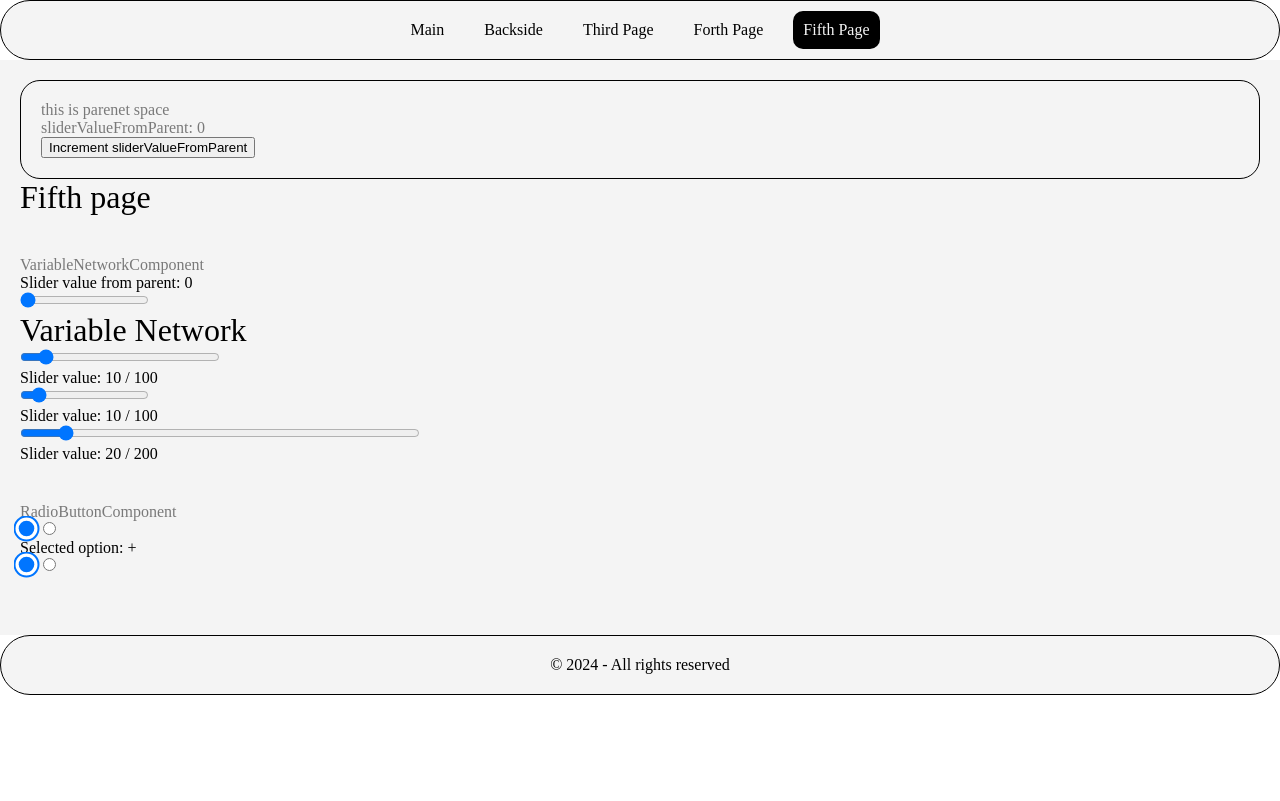
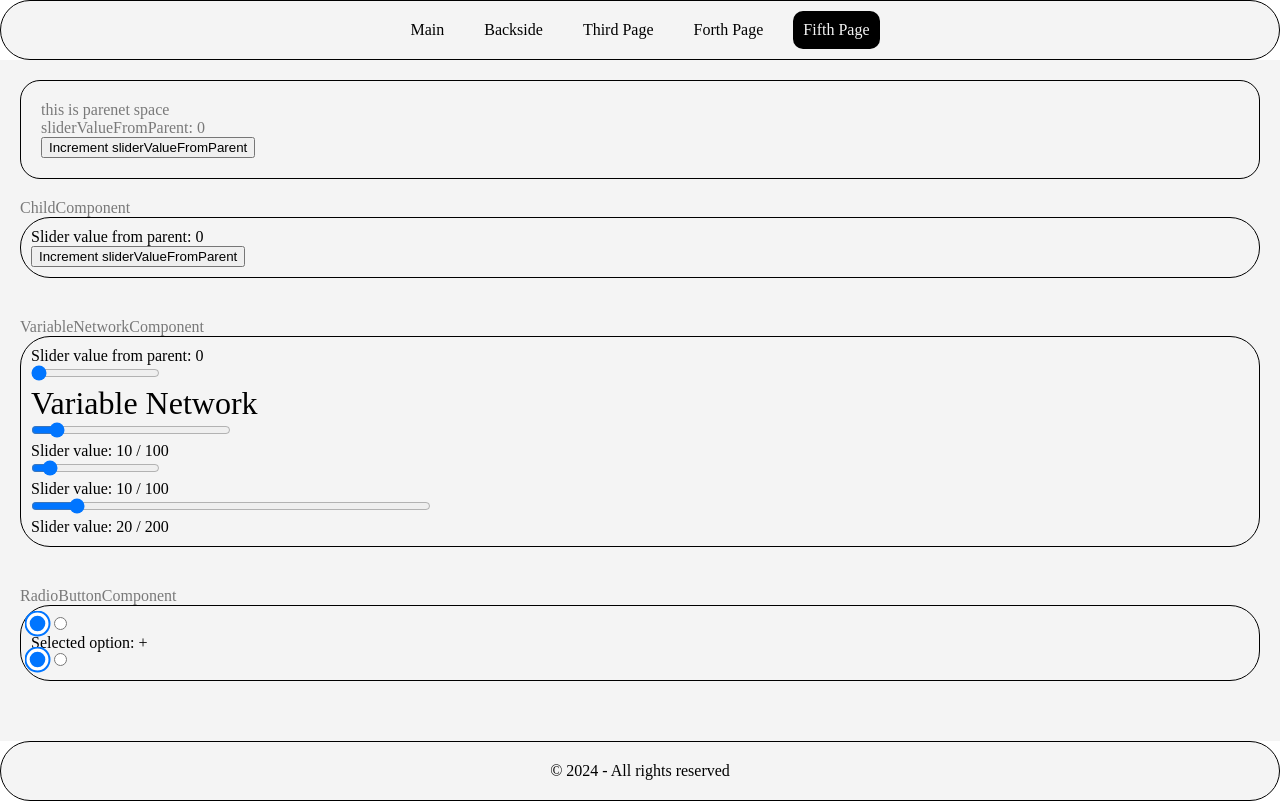
Before and after one commit to masashidev/vur_application_experiments, a Vue app in the folder experimentalVue/: page /fifthpage in a window 1280 px wide. Built offline with nearby package versions, Linux system fonts and the light colour scheme.

Commit message:
fix synchronization

```diff
--- /dev/null
+++ b/experimentalVue/src/components/ChildComponent.vue
@@ -0,0 +1,25 @@
+<script setup>
+// import { } from '';
+  import { defineProps }  from 'vue';
+  import { defineEmits } from 'vue';
+
+  const props = defineProps({
+    sliderValueFromParent: Number
+  });
+  const emit = defineEmits(['update:sliderValueFromParent']);
+
+  const incrementSliderValueFromParent = () => {
+    emit('update:sliderValueFromParent', props.sliderValueFromParent + 1);
+  };
+</script>
+
+<template>
+  <div>
+    <p>Slider value from parent: {{ sliderValueFromParent }}</p>
+    <button @click="incrementSliderValueFromParent">Increment sliderValueFromParent</button>
+  </div>
+</template>
+
+<style scoped>
+
+</style>
--- a/experimentalVue/src/components/VariableNetworkComponent.vue
+++ b/experimentalVue/src/components/VariableNetworkComponent.vue
@@ -51,7 +51,7 @@ watch(() => sliderValues.value[0].currentValue, (newValue, oldValue) => {
 
   const updateSliderValueFromParent = (newValue) => {
 
-    emit('update', newValue);
+    emit('update:sliderValueFromParent', Number(newValue));
   };
 </script>
 
--- a/experimentalVue/src/views/FifthPageView.vue
+++ b/experimentalVue/src/views/FifthPageView.vue
@@ -4,6 +4,7 @@
 
   import VariableNetworkComponent  from '../components/VariableNetworkComponent.vue';
   import RadioButtonComponent from '../components/RadioButtonComponent.vue';
+  import ChildComponent from '../components/ChildComponent.vue';
 
   const sliderValueFromParent = ref(0);
 
@@ -16,12 +17,17 @@
     {{ sliderValueFromParent }}</p>
     <button @click="sliderValueFromParent++">Increment sliderValueFromParent</button>
   </div>
+
   <div class="component-container">
-    <h1>Fifth page</h1>
+    <p>ChildComponent</p>
+    <ChildComponent
+      :sliderValueFromParent="sliderValueFromParent" @update:sliderValueFromParent="sliderValueFromParent = $event" />
+
     <p>VariableNetworkComponent</p>
-    <VariableNetworkComponent :sliderValueFromParent="sliderValueFromParent"
-    @update="sliderValueFromParent = $event"
-     />
+    <VariableNetworkComponent
+     :sliderValueFromParent="sliderValueFromParent"
+      @update:sliderValueFromParent="sliderValueFromParent = $event"/>
+
     <p>RadioButtonComponent</p>
     <RadioButtonComponent />
   </div>
@@ -32,10 +38,14 @@
     border: 1px solid black;
     padding: 20px;
     border-radius: 20px;
+    margin-bottom: 20px;
   }
 /* choose all element execpt p tag */
   .component-container > *:not(p) {
     margin-bottom: 40px;
+    border: 1px solid #000000;
+    border-radius: 30px;
+    padding: 10px;
   }
   p {
     opacity: 0.5;
```
